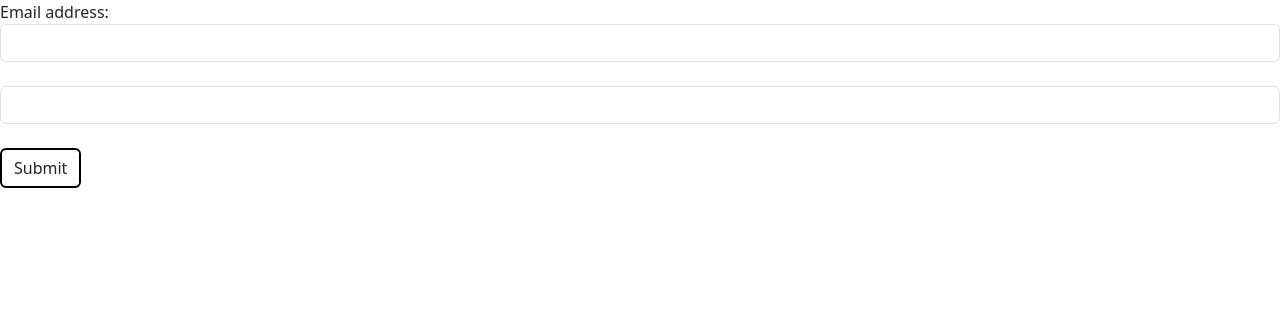
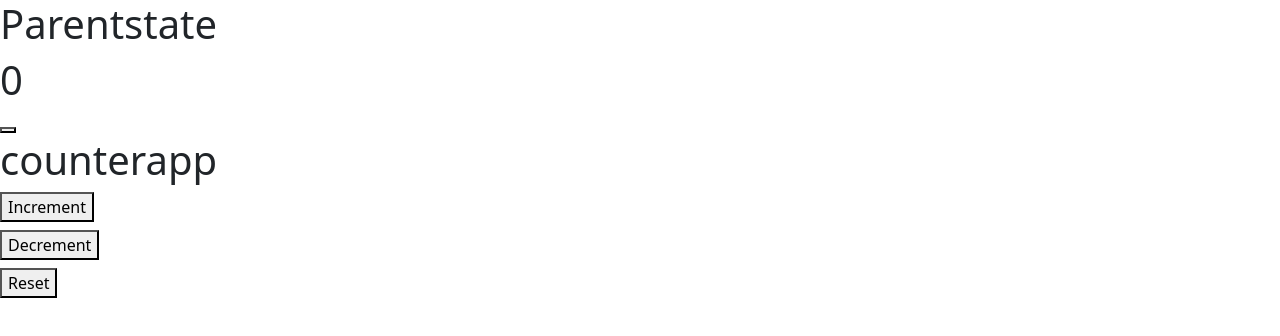
Before and after one commit to sainath-07/reactClasses, a React (Create React App) app: page / in a window 1280 px wide. Shown: the top 336 px of the page. Built offline with nearby package versions, Linux system fonts and the light colour scheme.

Commit message:
17-05-2024

```diff
--- /dev/null
+++ b/src/17-05-2024/state Lifting/ChildState.jsx
@@ -0,0 +1,13 @@
+
+const ChildState=({children,press,text})=>{
+
+    return(
+        <>
+        <button onClick={press}>{children}</button>
+       <h1>{text}</h1>
+        </>
+    )
+
+}
+
+export default ChildState
--- /dev/null
+++ b/src/17-05-2024/state Lifting/ParentState.jsx
@@ -0,0 +1,36 @@
+import { useState } from "react"
+import ChildState from "./ChildState"
+
+const ParentState=()=>{
+
+    const [count,setCount]=useState(0)
+
+
+    const handlecount=(value)=>{
+       switch(value){
+        case "INCREMENT":
+            setCount(count+1)
+            break
+
+        case "DECREMENT":
+           if(count>0) setCount(count-1)
+            break
+        case "RESET" :
+            setCount(0)
+       }
+    }
+
+
+    return(
+        <>
+        <h1>Parentstate</h1>
+        <h1>{count}</h1>
+        <ChildState text={"counterapp"}/>
+        <ChildState press={()=>handlecount("INCREMENT")}>Increment</ChildState>
+        <ChildState press={()=>handlecount("DECREMENT")}>Decrement</ChildState>
+        <ChildState press={()=>handlecount("RESET")}>Reset</ChildState>
+
+        </>
+    )
+}
+export default ParentState
--- a/src/App.js
+++ b/src/App.js
@@ -3,13 +3,14 @@ import NavigationScreen from "./17-05-2024/Navigationscreen/navigation";
 import Parent from "./17-05-2024/ReactMemo/Parent";
 import Displaydata from "./17-05-2024/customhook with api/accessingcustomhook";
 import CallbackParent from "./17-05-2024/newusecallback/callbackparent";
+import ParentState from "./17-05-2024/state Lifting/ParentState";
 import UseCallBackExample from "./17-05-2024/useCallback/useCallbackexample";
 
 const Render=()=>{
    return(
     <>
 
-    <Forms/>
+    <ParentState/>
 
     {/* <CallbackParent/> */}
     </>
```
